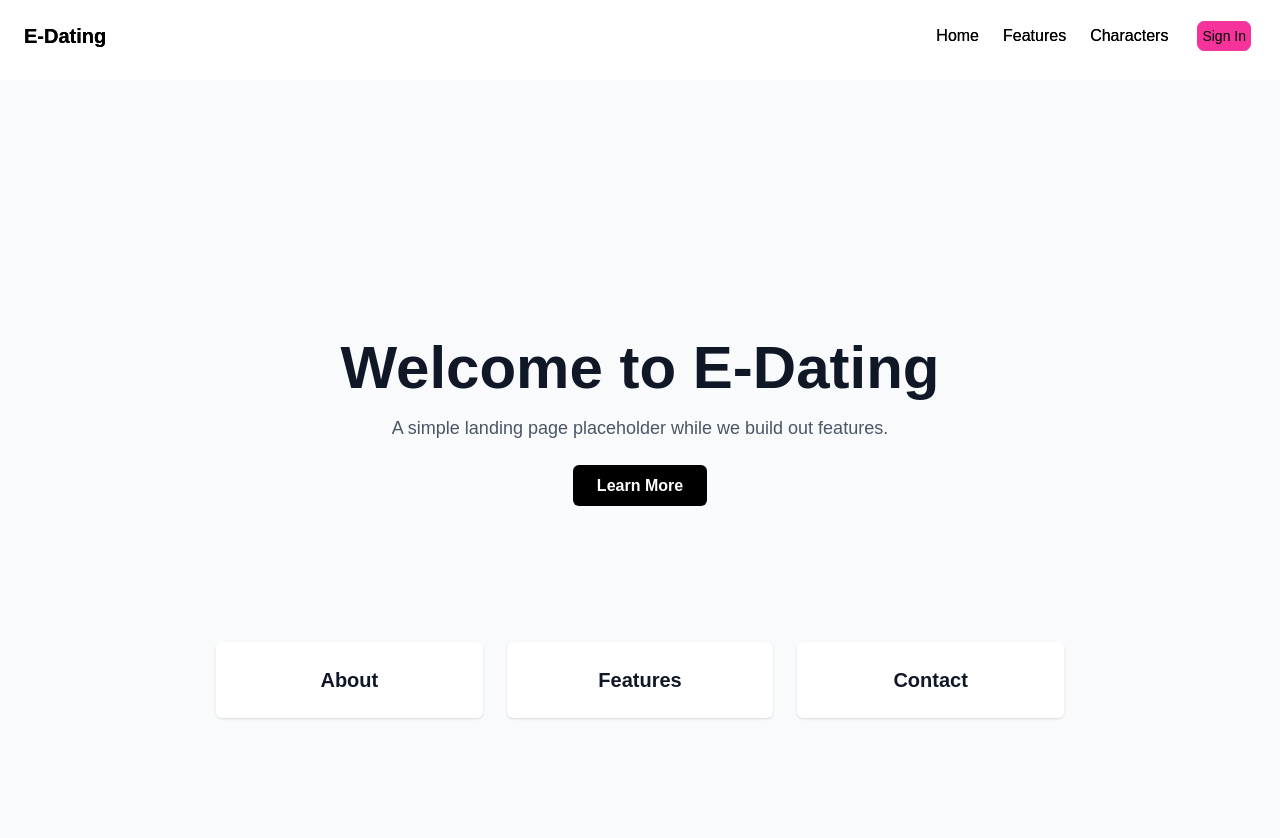
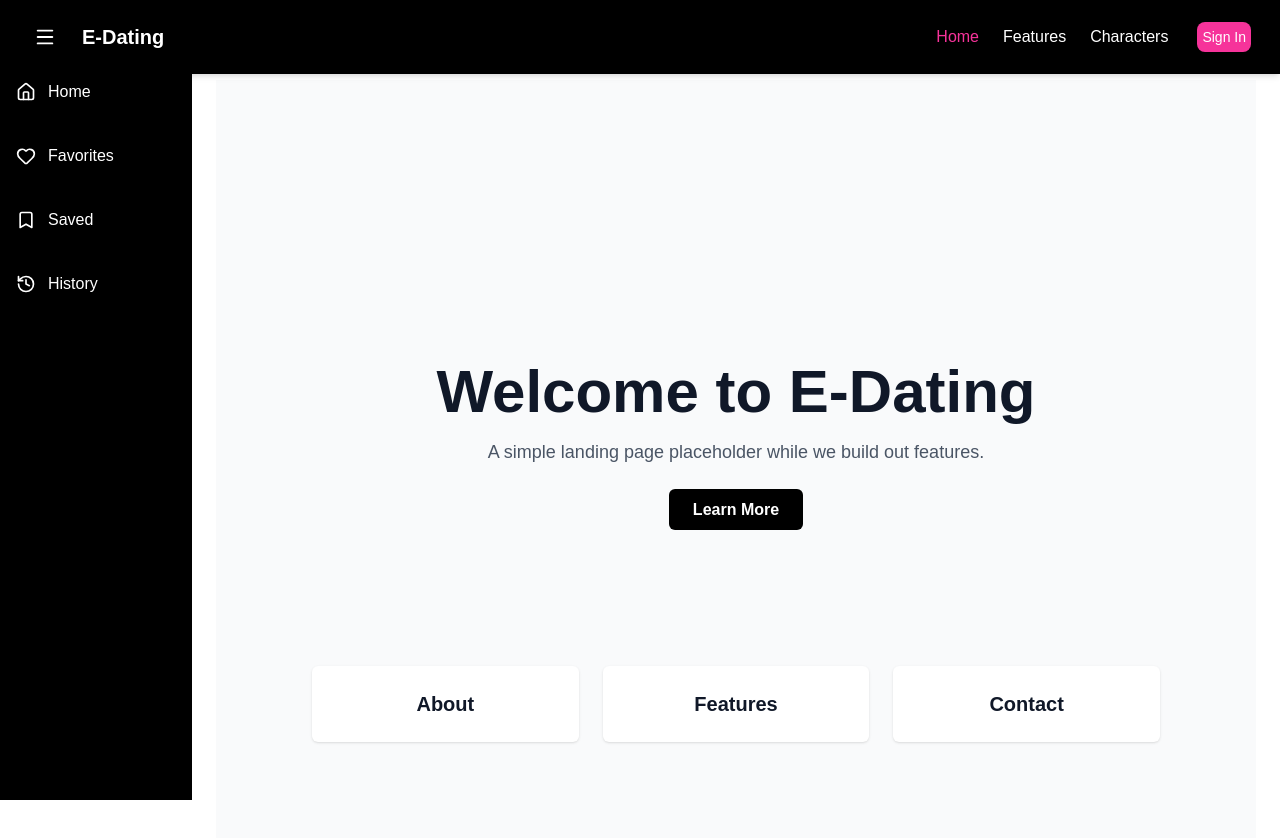
Before and after one commit to LeafusBonesboro/e-dating, a Next.js app: page / in a window 1280 px wide. Shown: the top 838 px of the page. Built offline with nearby package versions, Linux system fonts and the light colour scheme; no server answers.

Commit message:
added sidebar

```diff
--- a/app/layout.js
+++ b/app/layout.js
@@ -1,20 +1,25 @@
+"use client";
 import "./globals.css";
 import Topbar from "@/components/Topbar";
-import Providers from "./providers";
-
-export const metadata = {
-  title: "E-Dating",
-  description: "Modern e-dating platform",
-};
+import Sidebar from "@/components/Sidebar";
+import { SessionProvider } from "next-auth/react";
+import { useState } from "react";
 
 export default function RootLayout({ children }) {
+  const [expanded, setExpanded] = useState(true);
+
   return (
     <html lang="en">
       <body className="bg-gray-50 text-gray-900">
-        <Providers>
-          <Topbar />
-          <main className="pt-20">{children}</main>
-        </Providers>
+        <SessionProvider>
+          <div className="flex">
+            <Sidebar expanded={expanded} />
+            <div className={`flex-1 transition-all duration-300 ${expanded ? "ml-48" : "ml-16"}`}>
+              <Topbar toggleSidebar={() => setExpanded(!expanded)} />
+              <main className="pt-20 px-6">{children}</main>
+            </div>
+          </div>
+        </SessionProvider>
       </body>
     </html>
   );
--- a/app/page.js
+++ b/app/page.js
@@ -1,14 +1,17 @@
-import Topbar from "@/components/Topbar";
+
 import LandingPage from "@/components/LandingPage";
-
-
-
 
 export default function Home() {
   return (
-    <div className="flex flex-col min-h-screen">
-      <Topbar />
-      <main className="flex-1">
+    <div className="flex min-h-screen">
+      {/* Sidebar will live in Topbar (controlled via state) */}
+
+
+      {/* Main Content */}
+      <main
+        id="main-content"
+        className="flex-1 bg-gray-50 p-6 transition-all duration-300 ease-in-out"
+      >
         <LandingPage />
       </main>
     </div>
--- a/components/LandingPage.js
+++ b/components/LandingPage.js
@@ -1,15 +1,12 @@
 "use client";
-
 import Link from "next/link";
 
 export default function LandingPage() {
   return (
-    <main className="w-full min-h-screen flex flex-col items-center justify-center bg-gray-50">
+    <div className="min-h-screen flex flex-col items-center justify-center bg-gray-50">
       {/* Hero */}
       <section className="text-center px-6 py-24">
-        <h1 className="text-4xl md:text-6xl font-bold mb-4">
-          Welcome to E-Dating
-        </h1>
+        <h1 className="text-4xl md:text-6xl font-bold mb-4">Welcome to E-Dating</h1>
         <p className="text-lg text-gray-600 max-w-2xl mx-auto mb-8">
           A simple landing page placeholder while we build out features.
         </p>
@@ -37,6 +34,6 @@ export default function LandingPage() {
           </Link>
         ))}
       </section>
-    </main>
+    </div>
   );
 }
--- /dev/null
+++ b/components/Sidebar.js
@@ -0,0 +1,47 @@
+"use client";
+import { Home, Heart, Bookmark, History } from "lucide-react";
+import Link from "next/link";
+
+export default function Sidebar({ expanded }) {
+  return (
+    <div
+      className={`fixed top-0 left-0 h-full bg-black text-white flex flex-col items-center py-6 transition-all duration-300 z-40
+        ${expanded ? "w-48" : "w-16"}`}
+    >
+      {/* Nav items */}
+      <nav className="flex flex-col gap-6 mt-12 w-full">
+        <Link
+          href="/"
+          className="flex items-center gap-3 px-4 py-2 hover:text-pink-500"
+        >
+          <Home size={20} />
+          {expanded && <span>Home</span>}
+        </Link>
+
+        <Link
+          href="/favorites"
+          className="flex items-center gap-3 px-4 py-2 hover:text-pink-500"
+        >
+          <Heart size={20} />
+          {expanded && <span>Favorites</span>}
+        </Link>
+
+        <Link
+          href="/saved"
+          className="flex items-center gap-3 px-4 py-2 hover:text-pink-500"
+        >
+          <Bookmark size={20} />
+          {expanded && <span>Saved</span>}
+        </Link>
+
+        <Link
+          href="/history"
+          className="flex items-center gap-3 px-4 py-2 hover:text-pink-500"
+        >
+          <History size={20} />
+          {expanded && <span>History</span>}
+        </Link>
+      </nav>
+    </div>
+  );
+}
--- a/components/Topbar.js
+++ b/components/Topbar.js
@@ -1,45 +1,33 @@
 "use client";
 
-import { useState, useEffect } from "react";
+import { Menu } from "lucide-react";
+import { useRouter, usePathname } from "next/navigation";
 import Link from "next/link";
-import { usePathname, useRouter } from "next/navigation";
 import { useSession, signIn, signOut } from "next-auth/react";
 
-export default function Topbar() {
+export default function Topbar({ toggleSidebar }) {
   const pathname = usePathname();
   const router = useRouter();
   const { data: session } = useSession();
 
-  const [scrolled, setScrolled] = useState(false);
-
-  // Detect scroll only on landing page
-  useEffect(() => {
-    if (pathname !== "/") return;
-    const handleScroll = () => setScrolled(window.scrollY > 50);
-    window.addEventListener("scroll", handleScroll);
-    return () => window.removeEventListener("scroll", handleScroll);
-  }, [pathname]);
-
-  const isLandingPage = pathname === "/";
-  const barClasses = `
-    fixed top-0 left-0 w-full z-50 transition-all duration-300
-    ${isLandingPage
-      ? scrolled
-        ? "bg-black/90 text-white shadow-md"
-        : "bg-transparent text-black"
-      : "bg-black text-white shadow-md"}
-  `;
-
   return (
-    <div className={barClasses}>
+    <div className="fixed top-0 left-0 w-full z-50 bg-black text-white shadow-md">
       <div className="flex items-center justify-between px-6 py-4">
-        {/* Logo */}
+        {/* Hamburger + Logo */}
+        <div className="flex items-center gap-4">
+          <button
+            onClick={toggleSidebar}
+            className="p-2 rounded-lg hover:bg-gray-800 transition"
+          >
+            <Menu size={22} />
+          </button>
           <h1
             className="text-xl font-bold cursor-pointer"
             onClick={() => router.push("/")}
           >
             E-Dating
           </h1>
+        </div>
 
         {/* Navigation + Auth */}
         <div className="flex items-center gap-6">
@@ -48,7 +36,12 @@ export default function Topbar() {
               <Link
                 key={item}
                 href={`/${item.toLowerCase() === "home" ? "" : item.toLowerCase()}`}
-                className="transition hover:text-orange-500"
+                className={`transition hover:text-pink-500 ${
+                  pathname ===
+                  `/${item.toLowerCase() === "home" ? "" : item.toLowerCase()}`
+                    ? "text-pink-500"
+                    : ""
+                }`}
               >
                 {item}
               </Link>
@@ -68,12 +61,11 @@ export default function Topbar() {
             </div>
           ) : (
             <button
-  onClick={() => signIn("google", { callbackUrl: "/characters" })}
+              onClick={() => signIn("google")}
               className="bg-pink-500 hover:bg-pink-600 px-3 py-1 rounded-lg text-sm"
             >
               Sign In
             </button>
-
           )}
         </div>
       </div>
--- a/package.json
+++ b/package.json
@@ -13,6 +13,7 @@
     "@next-auth/prisma-adapter": "^1.0.7",
     "@prisma/client": "^6.16.2",
     "bcrypt": "^6.0.0",
+    "lucide-react": "^0.544.0",
     "next": "15.5.2",
     "next-auth": "^4.24.11",
     "react": "19.1.0",
```
Also changed, not shown: 1 other file (tests, documents, lock files or other folders). Lines whose indentation alone changed are shown as unchanged.
